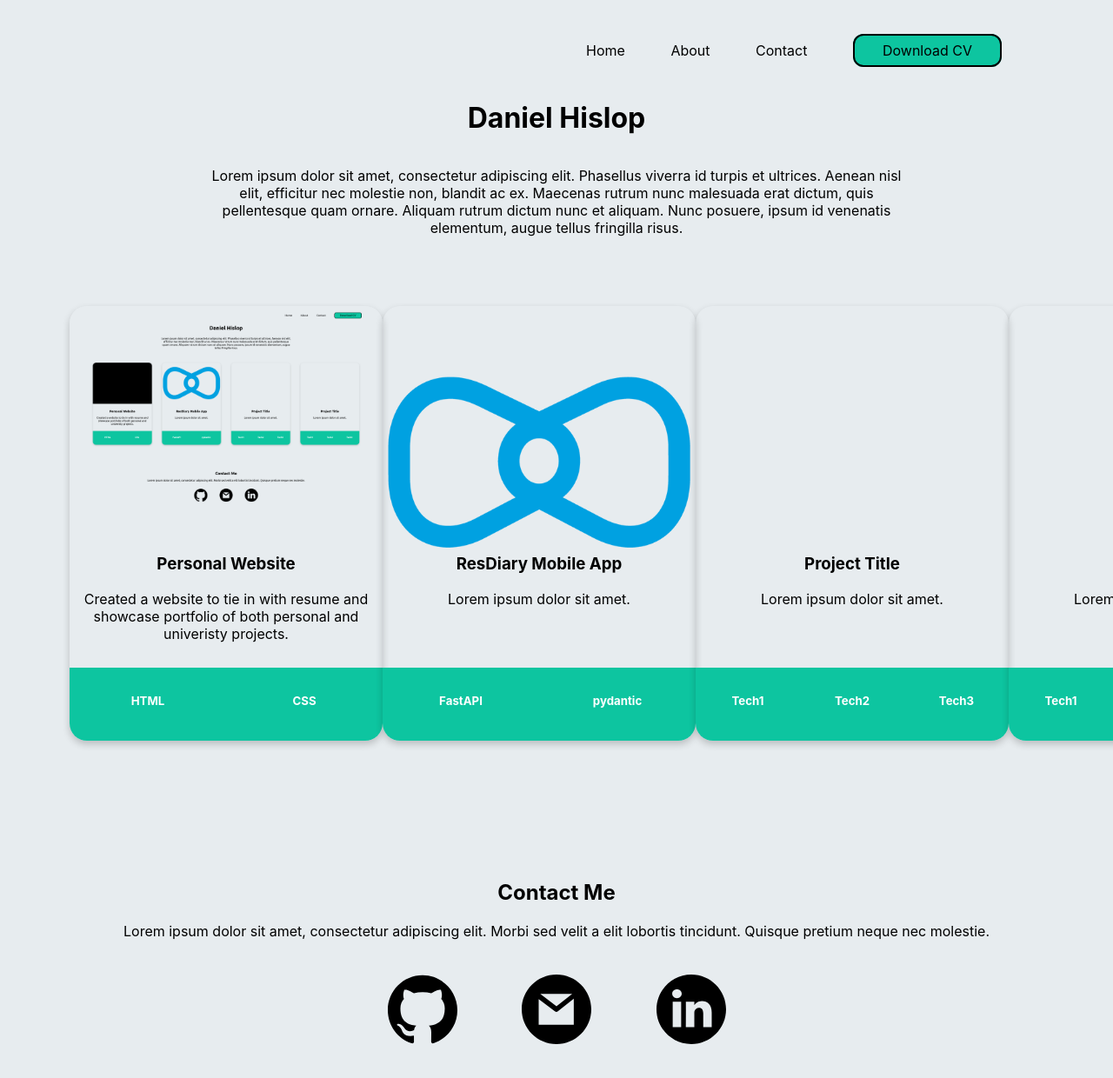
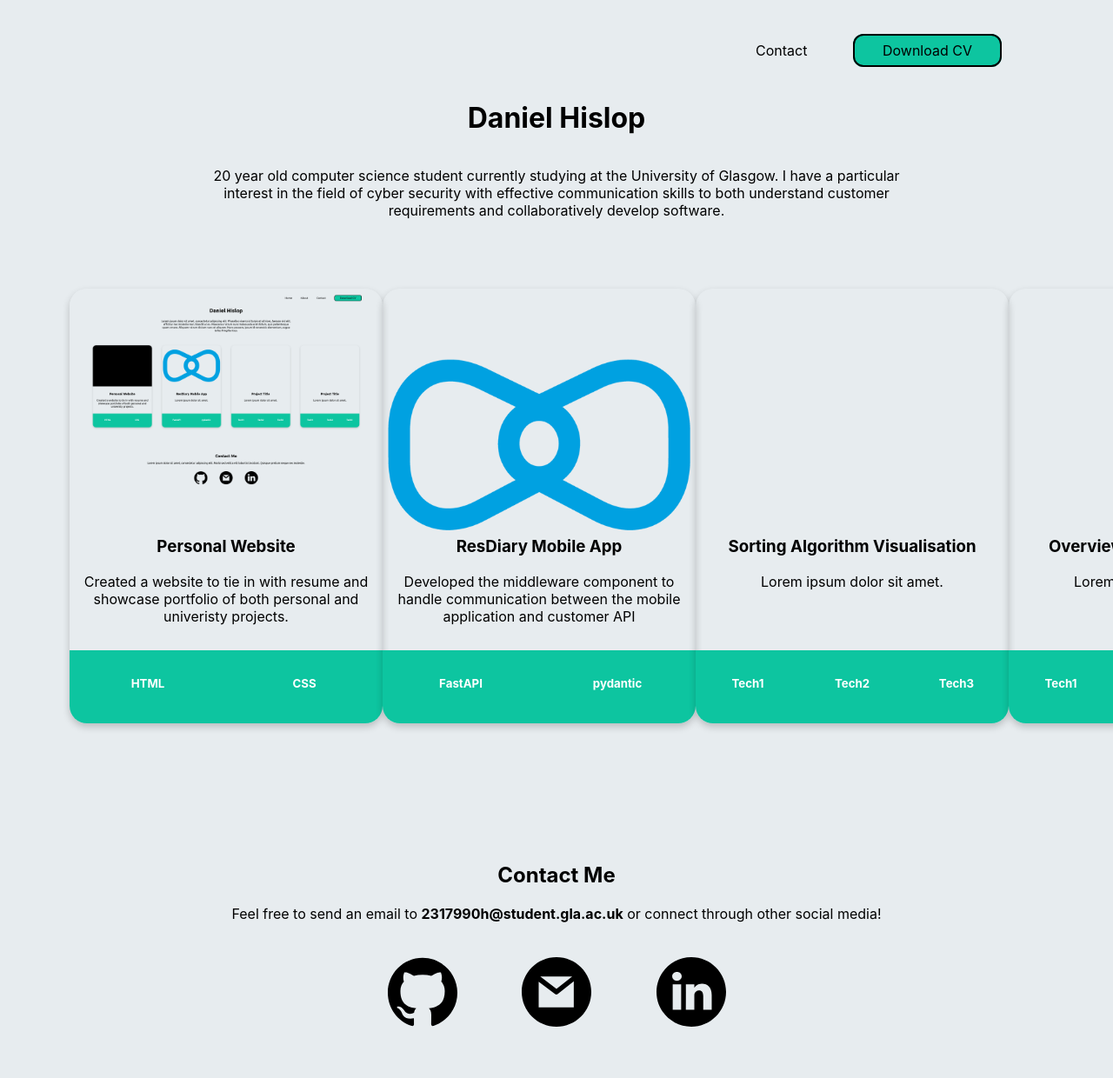
Before and after one commit to AyCarlito/AyCarlito.github.io, a plain HTML site: page index.html in a window 1280 px wide. Shown: the top 1240 px of the page at 87% size. Drawn offline with Linux system fonts and the light colour scheme.

Commit message:
Added content to main section
Paragraph in main section now added.
Download buttom now working.
2 cards filled in.

```diff
--- a/index.html
+++ b/index.html
@@ -12,20 +12,15 @@
 
     <header class="header">
         <nav class="header_nav">
-            <a href="#">Home</a>
-            <a href="#">About</a>
-            <a href="#footer">Contact</a>
-            <a class="download_button" href="#">Download CV</a>
+            <a href="#contact_info">Contact</a>
+            <a class="download_button" href="test.txt" download>Download CV</a>
         </nav>
     </header>
 
     <div class="main">
         <h1><b>Daniel Hislop</b></h1>
-        <p>Lorem ipsum dolor sit amet, consectetur adipiscing elit. Phasellus viverra id turpis et ultrices.
-            Aenean nisl elit, efficitur nec molestie non, blandit ac ex. Maecenas rutrum nunc malesuada erat dictum,
-            quis pellentesque quam ornare.
-            Aliquam rutrum dictum nunc et aliquam. Nunc posuere, ipsum id venenatis elementum, augue tellus fringilla
-            risus.
+        <p>20 year old computer science student currently studying at the University of Glasgow. I have a particular interest
+            in the field of cyber security with effective communication skills to both understand customer requirements and collaboratively develop software.
         </p>
     </div>
 
@@ -47,7 +42,7 @@
             <div class="project_image"><img src="images/res.png"></div>
             <div class="project_info">
                 <h3>ResDiary Mobile App</h3>
-                <p>Lorem ipsum dolor sit amet.</p>
+                <p>Developed the middleware component to handle communication between the mobile application and customer API</p>
             </div>
             <div class="project_technologies">
                 <div class="technology"><h5>FastAPI</h5></div>
@@ -58,7 +53,7 @@
         <div class="project">
             <div class="project_image"></div>
             <div class="project_info">
-                <h3>Project Title</h3>
+                <h3>Sorting Algorithm Visualisation</h3>
                 <p>Lorem ipsum dolor sit amet.</p>
             </div>
             <div class="project_technologies">
@@ -71,7 +66,7 @@
         <div class="project">
             <div class="project_image"></div>
             <div class="project_info">
-                <h3>Project Title</h3>
+                <h3>Overview of TLSv1.3 protocol</h3>
                 <p>Lorem ipsum dolor sit amet.</p>
             </div>
             <div class="project_technologies">
@@ -83,16 +78,15 @@
     </div>
 
 
-    <footer id="footer" class="footer">
+    <footer id="contact_info" class="footer">
         <div class="footer_text">
             <h2>Contact Me</h2>
-            <p>Lorem ipsum dolor sit amet, consectetur adipiscing elit. Morbi sed velit a elit lobortis tincidunt.
-                Quisque pretium neque nec molestie.
+            <p>Feel free to send an email to <b>2317990h@student.gla.ac.uk</b> or connect through other social media!
             </p>
         </div>
         <div class="footer_icons">
             <a href="https://github.com/AyCarlito"><img src="images/github.svg" width="150" height="80"></a>
-            <a href="https://gmail.com"><img src="images/gmail.svg" width="150" height="80"></a>
+            <a href="mailto:daniel.hislop14@gmail.com"><img src="images/gmail.svg" width="150" height="80"></a>
             <a href="https://uk.linkedin.com/"><img src="images/linkedin.svg" width="150" height="80"></a>
         </div>
     </footer>
--- a/style.css
+++ b/style.css
@@ -28,6 +28,10 @@ body {
     display: flex;
     flex-direction: column;
     align-items: center;
+}
+
+.main h{
+    font-size: 1.5em;
 }
 
 .main p{
```
Also changed, not shown: test.txt (added).
